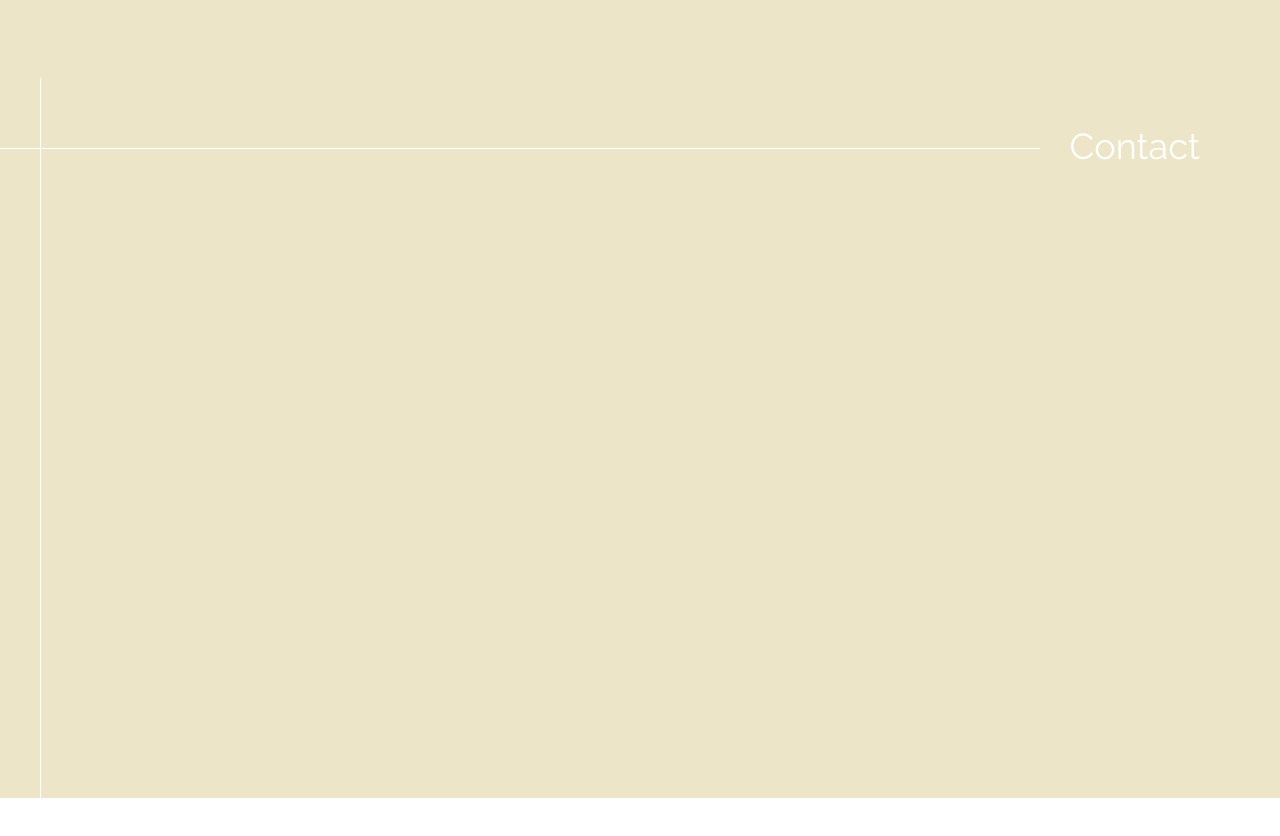
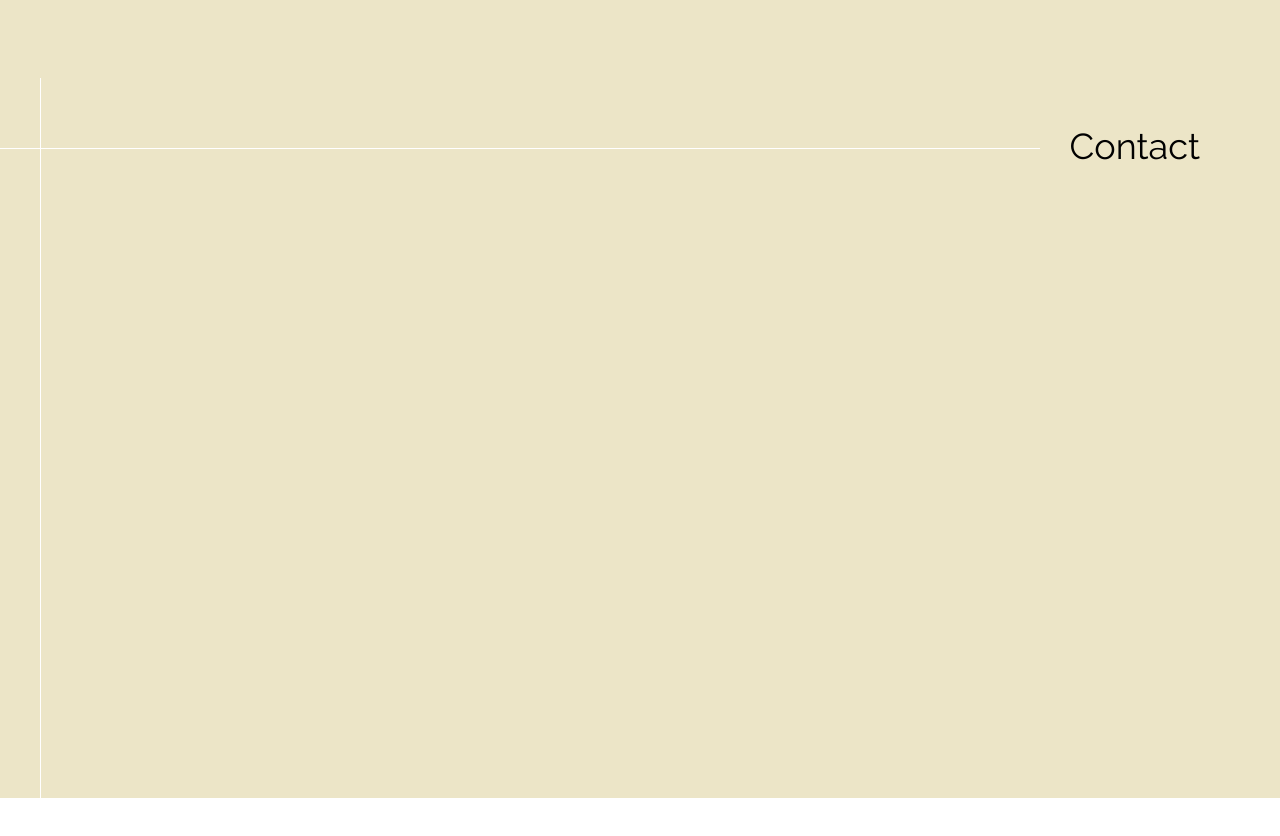
Before and after one commit to eunhye-sun/EunHye, a plain HTML site: page index.html in a window 1280 px wide. Shown: the part 3202-4038 px from the top of the page. Drawn offline with nearby package versions, Linux system fonts and the light colour scheme.

Commit message:
css 수정

```diff
--- a/css/style.css
+++ b/css/style.css
@@ -117,7 +117,7 @@ body {width: 100%;height: 100%;font-family: 'Open Sans', sans-serif;overflow-x:
 
 .content-wrapper .contact-content {height: 100vh;background-color: #ECE5C7;padding: 80px;box-sizing: border-box;}
 .content-wrapper .contact-content::before {content:'';display:block;position:absolute;left: 40px;top: 80px;bottom: 0; width:1px;height: 100%;background-color: white;}
-.content-wrapper .contact-content h2 {position: relative;margin:50px 0; color: #fff;font-size: 36px;text-align: right;}
+.content-wrapper .contact-content h2 {position: relative;margin:50px 0; color: #010101;font-size: 36px;text-align: right;}
 .content-wrapper .contact-content h2::after {content: '';display: block;position: absolute;right: 185px;top: 20px;margin-right: -25px;bottom: 0;width: 100%;height: 1px;background-color: white;overflow: hidden;}
 
 /* 모바일 가로, 모바일 세로 (해상도 480px ~ 767px)*/
```
